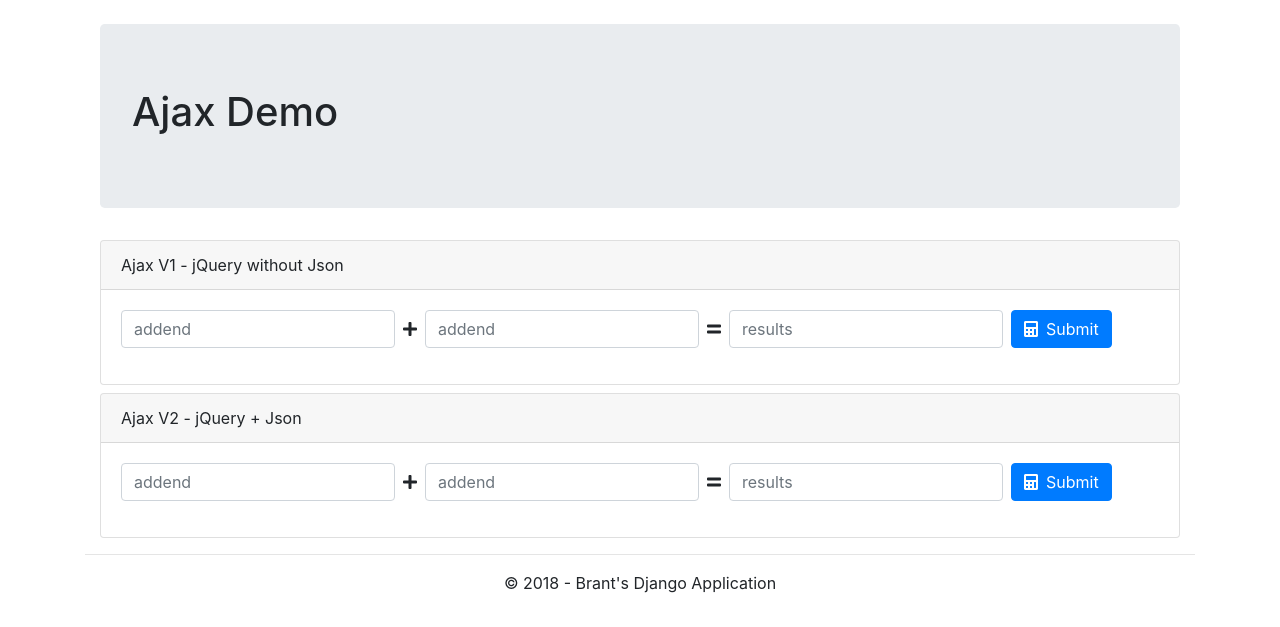
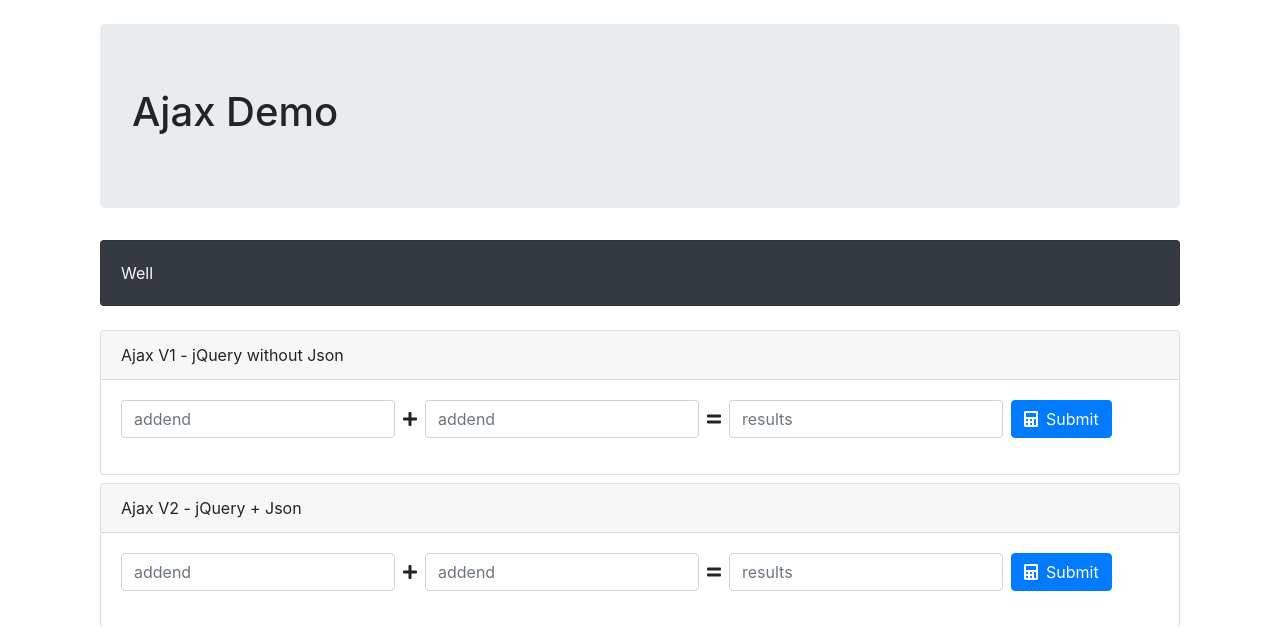
Before and after one commit to xkdcc/Django101, a Django app: page /ajax/demo_ajax_v1_addition in a window 1280 px wide. Shown: the top 627 px of the page. Run offline with Django 3.2, Linux system fonts and the light colour scheme; some libraries are stand-ins or nearby versions.

Commit message:
1. Learned that Bootstrap 4 dropped well. Now should use card.

```diff
--- a/ajax/templates/ajax/index.html
+++ b/ajax/templates/ajax/index.html
@@ -8,6 +8,12 @@
     <div class="container mt-4">
         <div class="jumbotron">
             <h1>Ajax Demo</h1>
+        </div>
+    </div>
+
+    <div class="container mb-4">
+        <div class="card card-body bg-dark text-light">
+            Well
         </div>
     </div>
 
```
